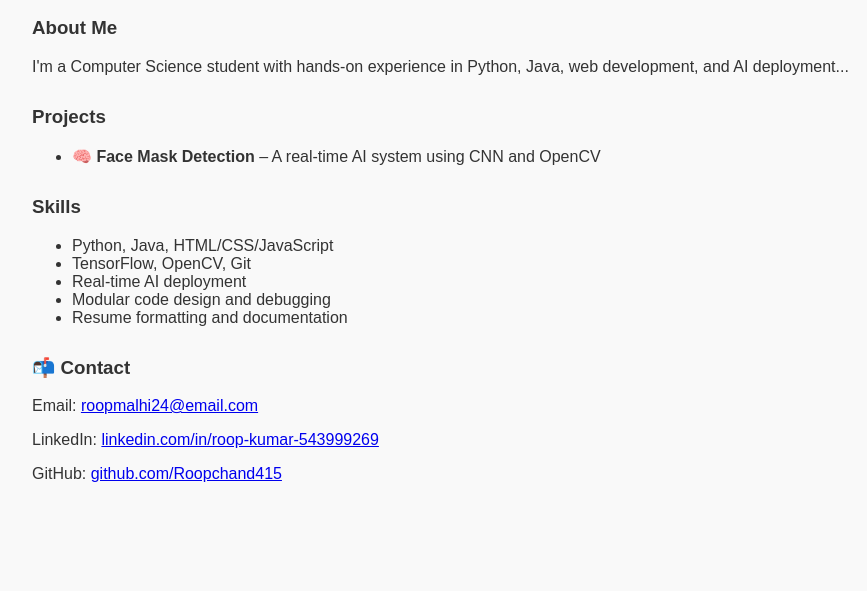
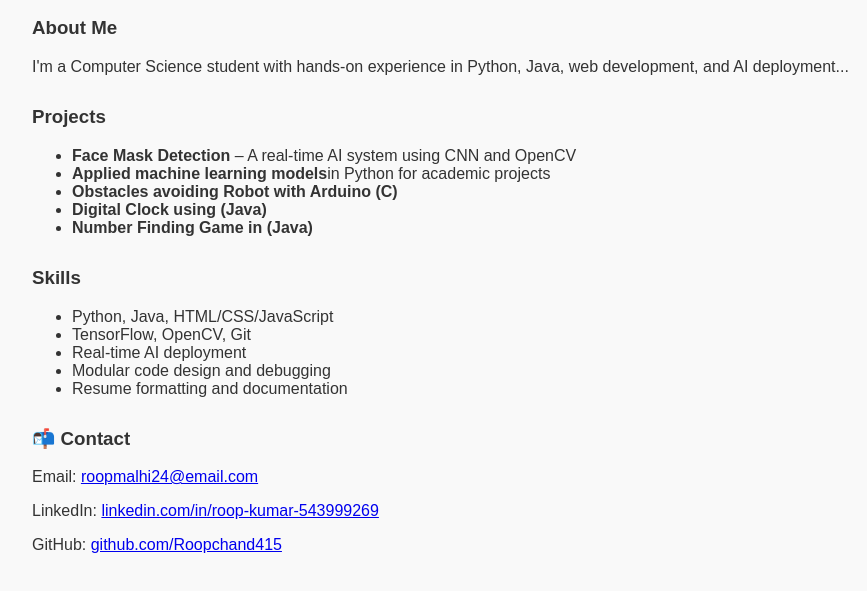
Before and after one commit to Roopchand415/roopchand415.github.io, a plain HTML site: page index.html in a window 1280 px wide. Shown: the part 129-720 px from the top of the page, without its empty margins (8-875 px from the left). Drawn offline with Linux system fonts and the light colour scheme.

Commit message:
Update index.html

```diff
--- a/index.html
+++ b/index.html
@@ -21,7 +21,13 @@
   <section>
     <h3>Projects</h3>
     <ul>
-      <li><strong>🧠 Face Mask Detection</strong> – A real-time AI system using CNN and OpenCV</li>
+      <li><strong> Face Mask Detection</strong> – A real-time AI system using CNN and OpenCV</li>
+      <li><strong> Applied machine learning models</strong>in Python for academic projects</li>
+      <li><strong> Obstacles avoiding Robot with Arduino (C)</strong></li>
+      <li><strong> Digital Clock using (Java)</strong></li>
+      <li><strong> Number Finding Game in (Java)</strong></li>
+
+
     </ul>
   </section>
 
```
